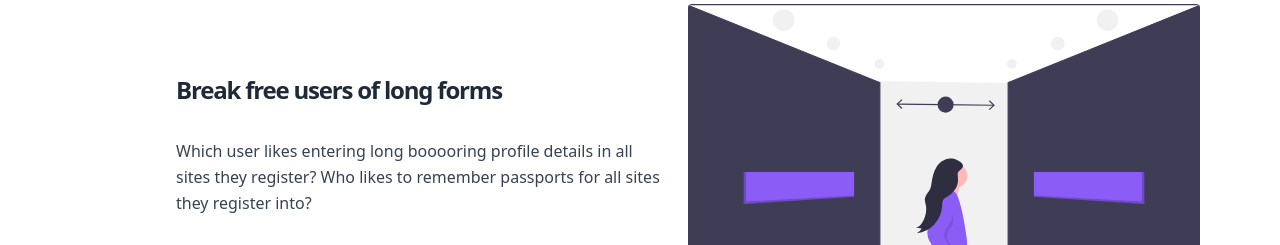
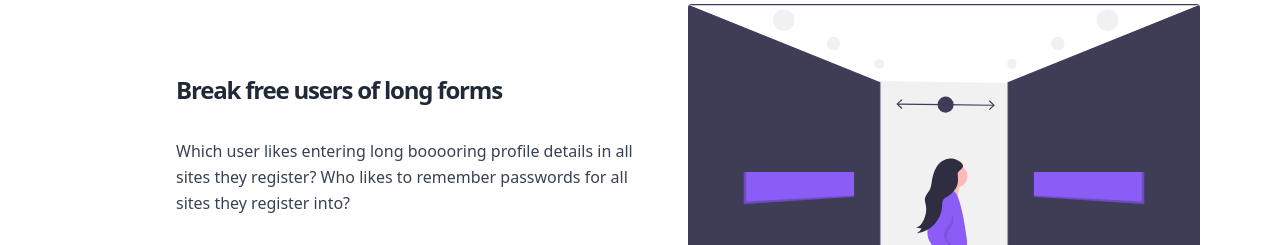
Before and after one commit to m-code12/uniauth.github.io, a plain HTML site: page index.html in a window 1280 px wide. Shown: the part 1540-1785 px from the top of the page. Drawn offline with nearby package versions, Linux system fonts and the light colour scheme; files whose address does not match are found by name.

Commit message:
chore(typo): passport -> password

```diff
--- a/index.html
+++ b/index.html
@@ -176,7 +176,7 @@
                 </h1>
                 <p class="mb-8 text-base leading-relaxed text-center text-gray-700 lg:text-left lg:text-1xl">
                     Which user likes entering long booooring profile details in all sites they register? Who likes to
-                    remember passports for all sites they register into?
+                    remember passwords for all sites they register into?
                 </p>
                 <p class="mb-8 text-base leading-relaxed text-center text-gray-700 lg:text-left lg:text-1xl">
                     UniAuth allows you to store custom, extended profile details; and guess what? It also ensures that
```
